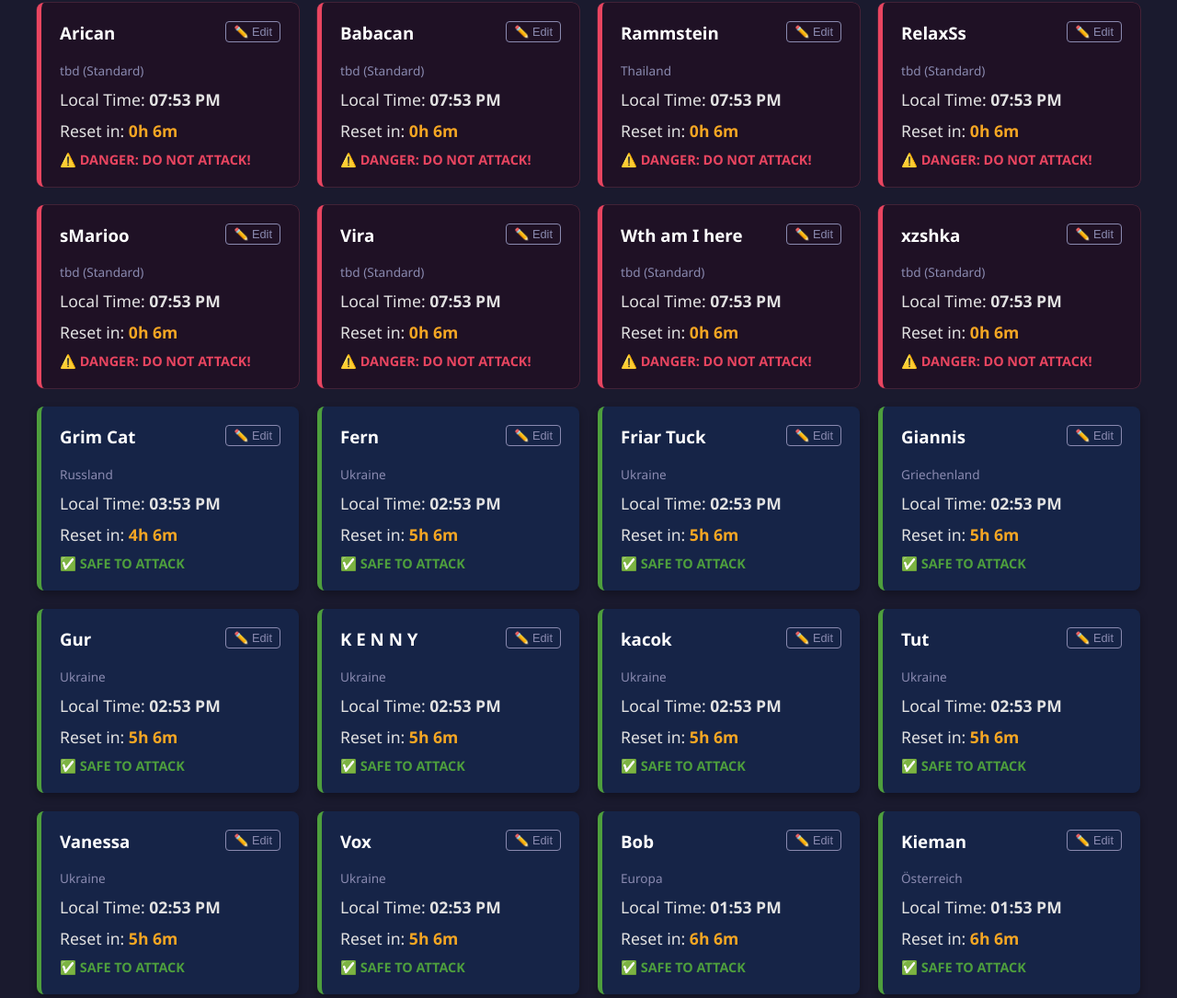
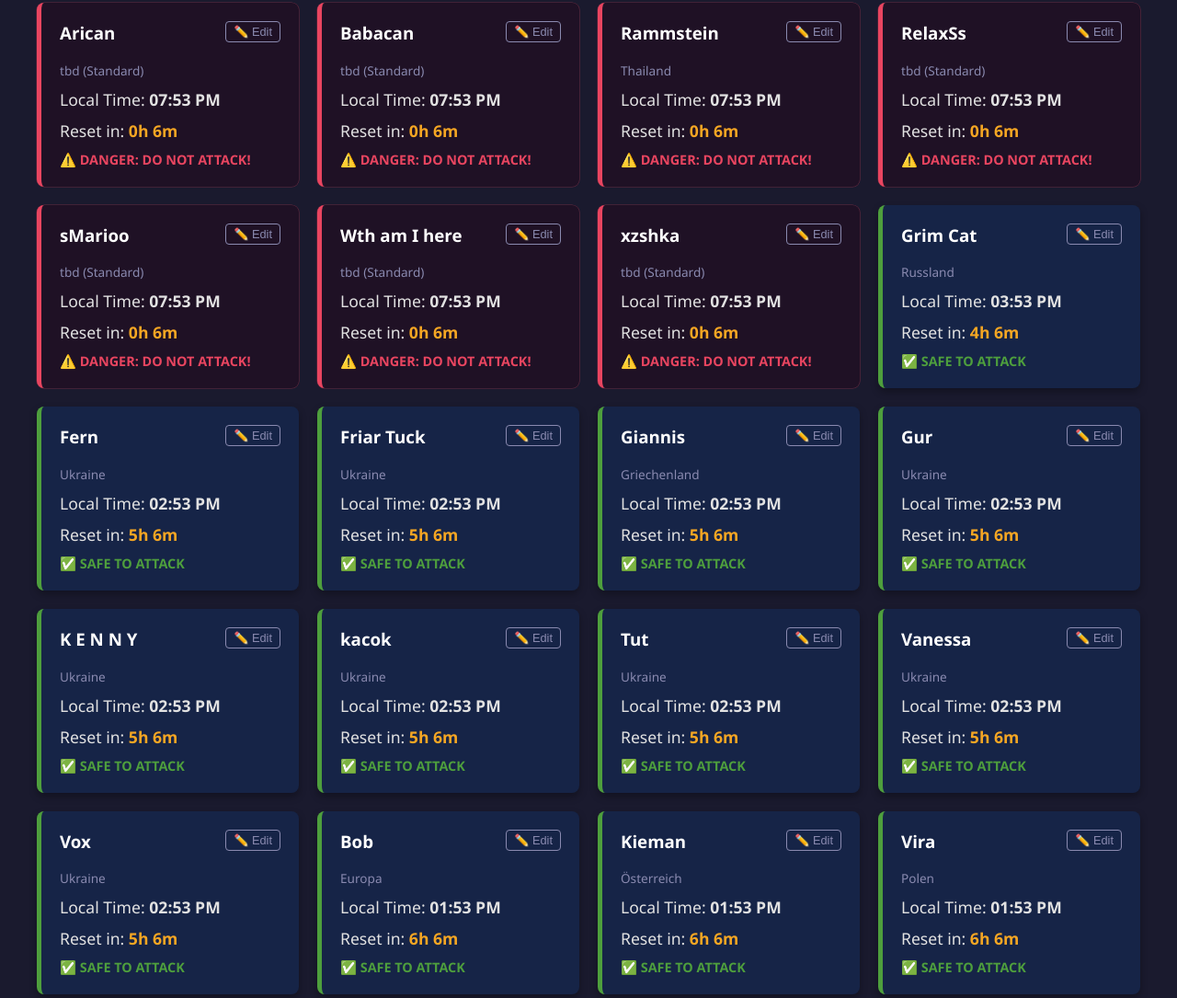
Before and after one commit to ritgie/herowars-tracker, a plain HTML site: page index.html in a window 1280 px wide. Shown: the part 165-1250 px from the top of the page at 92% size. Drawn offline with Linux system fonts and the light colour scheme.

Commit message:
Add files via upload

```diff
--- a/app.js
+++ b/app.js
@@ -23,7 +23,7 @@ const defaultMembers = [
     { id: "350290279", name: "sMarioo", zone: "Asia/Bangkok", country: "tbd (Standard)", authHash: "hash-350290279" },
     { id: "350234201", name: "Tut", zone: "Europe/Kyiv", country: "Ukraine", authHash: "hash-350234201" },
     { id: "350316066", name: "Vanessa", zone: "Europe/Kyiv", country: "Ukraine", authHash: "hash-350316066" },
-    { id: "350246180", name: "Vira", zone: "Asia/Bangkok", country: "tbd (Standard)", authHash: "hash-350246180" },
+    { id: "350246180", name: "Vira", zone: "Europe/Warsaw", country: "Polen", authHash: "hash-350246180" },
     { id: "350349949", name: "VooDoo", zone: "America/Chicago", country: "Texas", authHash: "hash-350349949" },
     { id: "350234840", name: "Vox", zone: "Europe/Kyiv", country: "Ukraine", authHash: "hash-350234840" },
     { id: "350354858", name: "Wth am I here", zone: "Asia/Bangkok", country: "tbd (Standard)", authHash: "hash-350354858" },
--- a/index.html
+++ b/index.html
@@ -34,12 +34,13 @@
                 <option value="Europe/Kyiv|Ukraine">Ukraine</option>
                 <option value="Europe/Moscow|Russland">Russland / Moscow</option>
                 <option value="Europe/Athens|Griechenland / Greece">Griechenland / Greece</option>
+                <option value="Europe/Warsaw|Polen">Polen</option>
                 <option value="Asia/Manila|Philippinen / Philippines">Philippinen / Philippines</option>
                 <option value="Asia/Kuala_Lumpur|Malaysia">Malaysia</option>
                 <option value="Asia/Seoul|Sued-Korea / South Korea">Süd-Korea / South Korea</option>
                 <option value="Asia/Tokyo|Japan">Japan</option>
                 <option value="America/Chicago|Texas (USA)">Texas (USA)</option>
-                <option value="America/Santiago|Chile">Chile (Santiago)</option>
+                <option value="America/Santiago|Chile (Santiago)">Chile (Santiago)</option>
             </select>
 
             <div class="modal-buttons">
```
